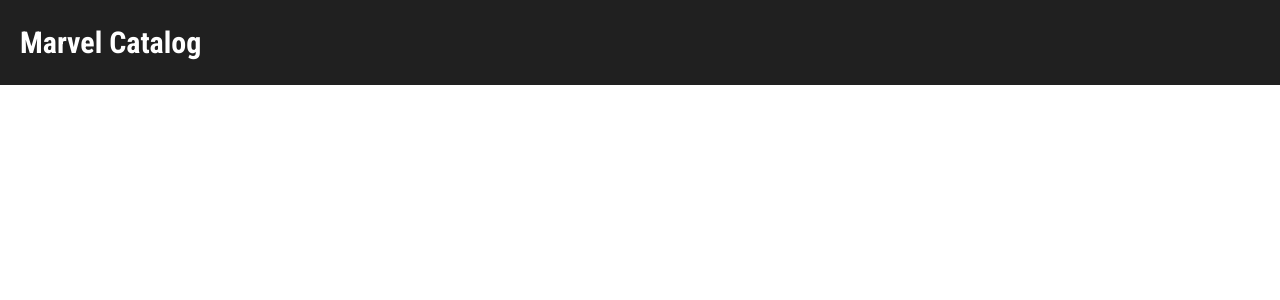
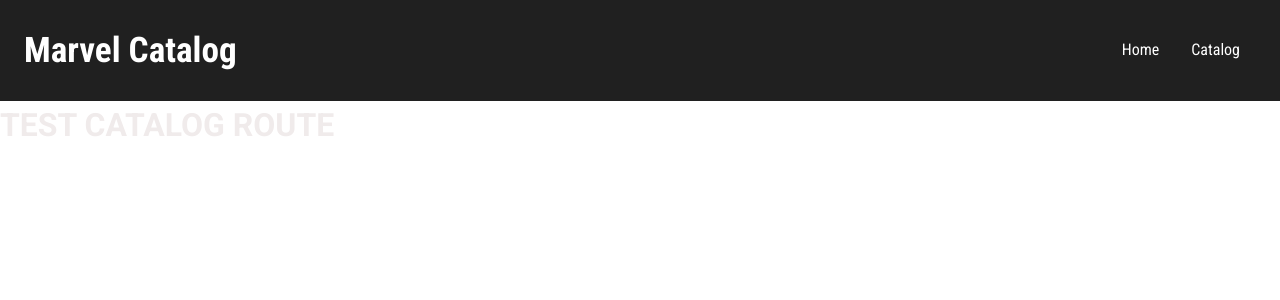
Before and after one commit to ferbaco86/marvel-catalog, a React (Create React App) app: page /catalog in a window 1280 px wide. Shown: the top 300 px of the page. Built offline with nearby package versions, Linux system fonts and the light colour scheme.

Commit message:
Add router component and home and catalog links in navbar

```diff
--- a/package.json
+++ b/package.json
@@ -10,6 +10,7 @@
     "prop-types": "^15.7.2",
     "react": "^17.0.1",
     "react-dom": "^17.0.1",
+    "react-router-dom": "^5.2.0",
     "react-scripts": "4.0.2",
     "styled-components": "^5.2.1",
     "web-vitals": "^1.1.0"
--- /dev/null
+++ b/src/components/Catalog.js
@@ -0,0 +1,13 @@
+import React from 'react';
+import NavBar from './NavBar';
+
+const Catalog = () => (
+  <>
+    <NavBar />
+    <h1>
+      TEST CATALOG ROUTE
+    </h1>
+  </>
+);
+
+export default Catalog;
--- a/src/components/NavBar.js
+++ b/src/components/NavBar.js
@@ -1,16 +1,29 @@
 import React from 'react';
 import styled from 'styled-components';
+import { Link } from 'react-router-dom';
 
 const Nav = styled.nav`
 display: flex;
-padding: 20px;
+padding: 1.5rem;
 align-items: center;
+justify-content: space-between;
 background-color: #202020;
 font-family: 'Roboto Condensed', sans-serif;`;
 
 const NavTitle = styled.h2`
-font-size: 30px;
+font-size: 2.2rem;
 color: white;`;
+
+const LinksContainer = styled.div`
+`;
+
+const StyledLink = styled(Link)`
+color: white;
+margin: 0 1rem;
+text-decoration: none;
+&:hover {
+  color: #264653;
+}`;
 
 const NavBar = () => (
 
@@ -18,6 +31,14 @@
     <NavTitle>
       Marvel Catalog
     </NavTitle>
+    <LinksContainer>
+      <StyledLink to="/">
+        Home
+      </StyledLink>
+      <StyledLink to="/catalog">
+        Catalog
+      </StyledLink>
+    </LinksContainer>
   </Nav>
 
 );
--- /dev/null
+++ b/src/components/Routes.js
@@ -0,0 +1,15 @@
+import React from 'react';
+import { BrowserRouter, Switch, Route } from 'react-router-dom';
+import App from './App';
+import Catalog from './Catalog';
+
+const Routes = () => (
+  <BrowserRouter>
+    <Switch>
+      <Route exact path="/" component={App} />
+      <Route exact path="/catalog" component={Catalog} />
+    </Switch>
+  </BrowserRouter>
+);
+
+export default Routes;
--- a/src/index.js
+++ b/src/index.js
@@ -1,11 +1,11 @@
 import React from 'react';
 import ReactDOM from 'react-dom';
 import './index.css';
-import App from './components/App';
+import Routes from './components/Routes';
 
 ReactDOM.render(
   <React.StrictMode>
-    <App />
+    <Routes />
   </React.StrictMode>,
   document.getElementById('root'),
 );
```
Also changed, not shown: 1 other file (tests, documents, lock files or other folders).
